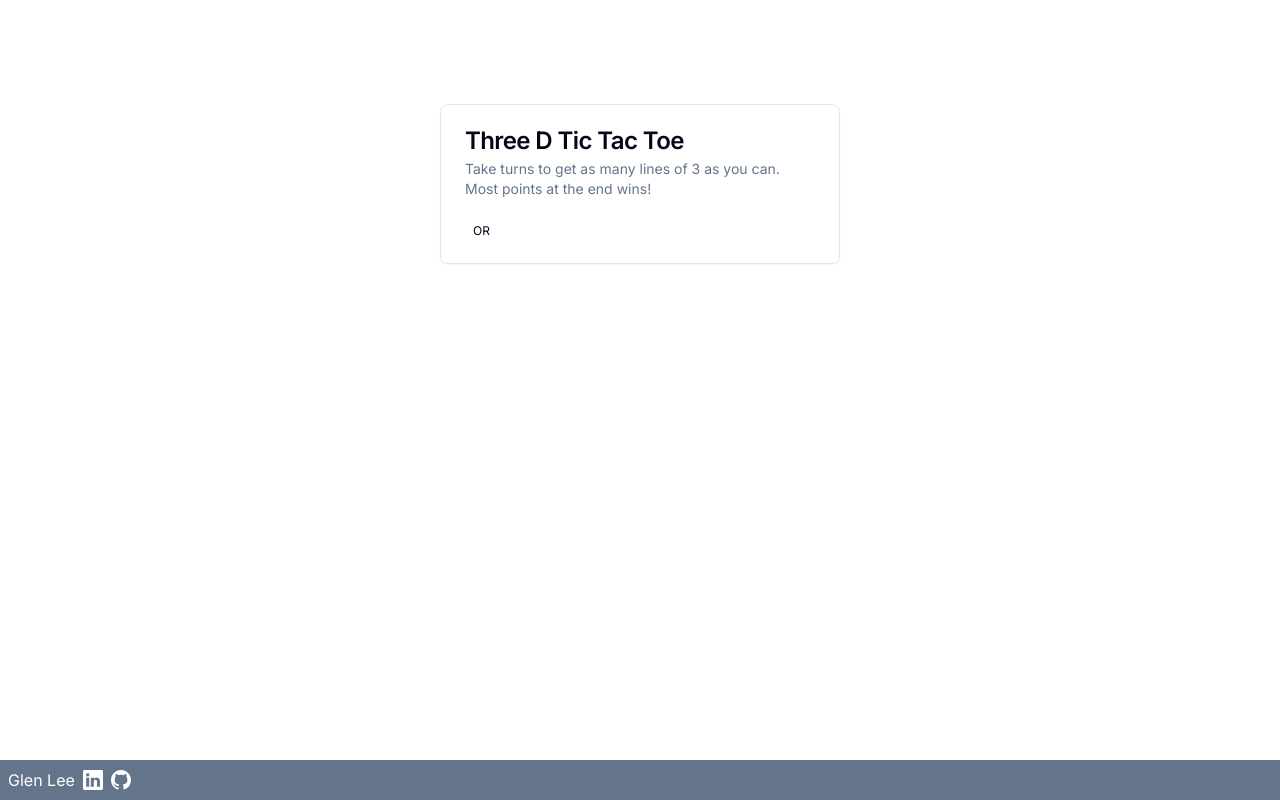
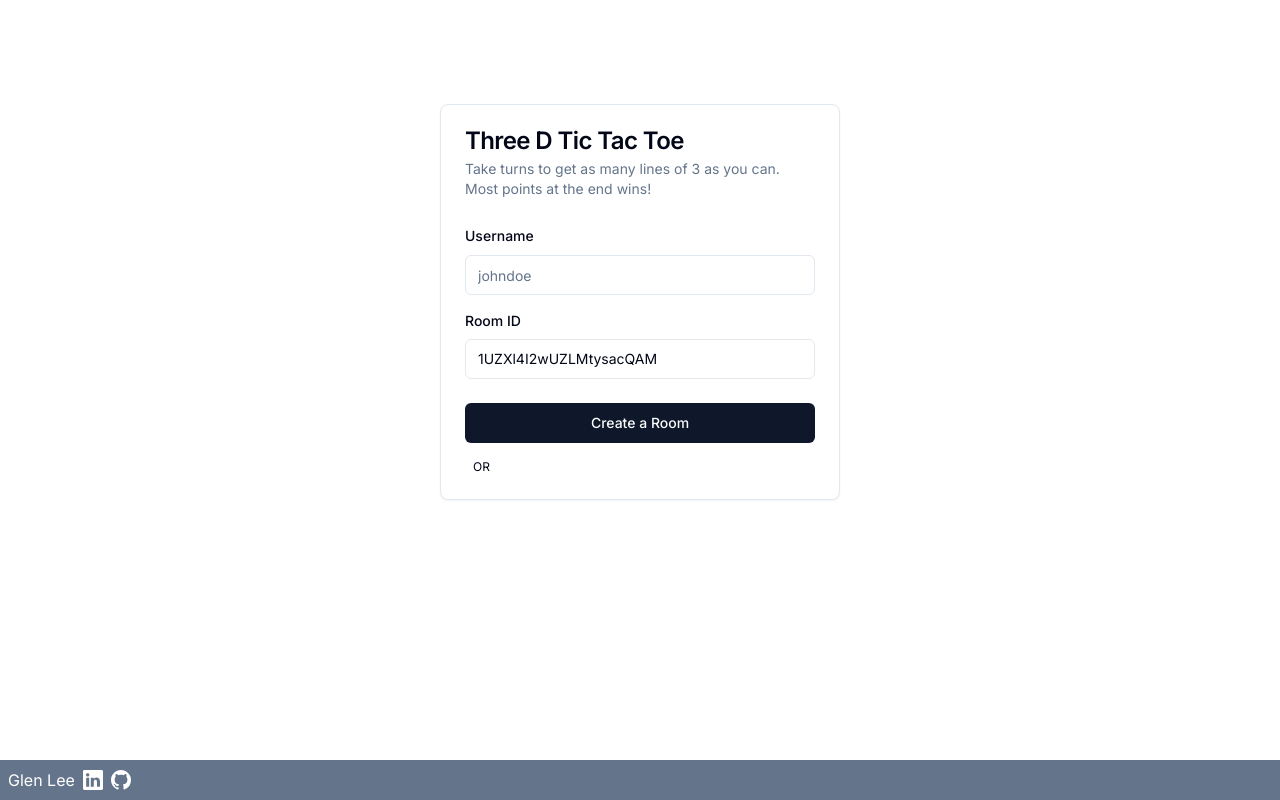
Before and after one commit to glen-lee-developer/three-d-tic-tac-toe, a Next.js app in the folder client/: page / in a window 1280 px wide. Built offline with nearby package versions, Linux system fonts and the light colour scheme.

Commit message:
add createRoom form, types, schema

```diff
--- a/client/app/page.tsx
+++ b/client/app/page.tsx
@@ -10,6 +10,7 @@
 import { nanoid } from "nanoid";
 import { Separator } from "@radix-ui/react-separator";
 import React from "react";
+import CreateRoomForm from "@/components/createRoomForm";
 
 type Props = {};
 
@@ -28,7 +29,7 @@
         </CardHeader>
 
         <CardContent className="flex flex-col space-y-4">
-          {/* <CreateRoomForm roomId={roomId} /> */}
+          <CreateRoomForm roomId={roomId} />
 
           <div className="flex items-center space-x-2 ">
             <Separator />
--- /dev/null
+++ b/client/components/common/ui/form.tsx
@@ -0,0 +1,176 @@
+import * as React from "react"
+import * as LabelPrimitive from "@radix-ui/react-label"
+import { Slot } from "@radix-ui/react-slot"
+import {
+  Controller,
+  ControllerProps,
+  FieldPath,
+  FieldValues,
+  FormProvider,
+  useFormContext,
+} from "react-hook-form"
+
+import { cn } from "@/lib/utils"
+import { Label } from "@/components/common/ui/label"
+
+const Form = FormProvider
+
+type FormFieldContextValue<
+  TFieldValues extends FieldValues = FieldValues,
+  TName extends FieldPath<TFieldValues> = FieldPath<TFieldValues>
+> = {
+  name: TName
+}
+
+const FormFieldContext = React.createContext<FormFieldContextValue>(
+  {} as FormFieldContextValue
+)
+
+const FormField = <
+  TFieldValues extends FieldValues = FieldValues,
+  TName extends FieldPath<TFieldValues> = FieldPath<TFieldValues>
+>({
+  ...props
+}: ControllerProps<TFieldValues, TName>) => {
+  return (
+    <FormFieldContext.Provider value={{ name: props.name }}>
+      <Controller {...props} />
+    </FormFieldContext.Provider>
+  )
+}
+
+const useFormField = () => {
+  const fieldContext = React.useContext(FormFieldContext)
+  const itemContext = React.useContext(FormItemContext)
+  const { getFieldState, formState } = useFormContext()
+
+  const fieldState = getFieldState(fieldContext.name, formState)
+
+  if (!fieldContext) {
+    throw new Error("useFormField should be used within <FormField>")
+  }
+
+  const { id } = itemContext
+
+  return {
+    id,
+    name: fieldContext.name,
+    formItemId: `${id}-form-item`,
+    formDescriptionId: `${id}-form-item-description`,
+    formMessageId: `${id}-form-item-message`,
+    ...fieldState,
+  }
+}
+
+type FormItemContextValue = {
+  id: string
+}
+
+const FormItemContext = React.createContext<FormItemContextValue>(
+  {} as FormItemContextValue
+)
+
+const FormItem = React.forwardRef<
+  HTMLDivElement,
+  React.HTMLAttributes<HTMLDivElement>
+>(({ className, ...props }, ref) => {
+  const id = React.useId()
+
+  return (
+    <FormItemContext.Provider value={{ id }}>
+      <div ref={ref} className={cn("space-y-2", className)} {...props} />
+    </FormItemContext.Provider>
+  )
+})
+FormItem.displayName = "FormItem"
+
+const FormLabel = React.forwardRef<
+  React.ElementRef<typeof LabelPrimitive.Root>,
+  React.ComponentPropsWithoutRef<typeof LabelPrimitive.Root>
+>(({ className, ...props }, ref) => {
+  const { error, formItemId } = useFormField()
+
+  return (
+    <Label
+      ref={ref}
+      className={cn(error && "text-red-500 dark:text-red-900", className)}
+      htmlFor={formItemId}
+      {...props}
+    />
+  )
+})
+FormLabel.displayName = "FormLabel"
+
+const FormControl = React.forwardRef<
+  React.ElementRef<typeof Slot>,
+  React.ComponentPropsWithoutRef<typeof Slot>
+>(({ ...props }, ref) => {
+  const { error, formItemId, formDescriptionId, formMessageId } = useFormField()
+
+  return (
+    <Slot
+      ref={ref}
+      id={formItemId}
+      aria-describedby={
+        !error
+          ? `${formDescriptionId}`
+          : `${formDescriptionId} ${formMessageId}`
+      }
+      aria-invalid={!!error}
+      {...props}
+    />
+  )
+})
+FormControl.displayName = "FormControl"
+
+const FormDescription = React.forwardRef<
+  HTMLParagraphElement,
+  React.HTMLAttributes<HTMLParagraphElement>
+>(({ className, ...props }, ref) => {
+  const { formDescriptionId } = useFormField()
+
+  return (
+    <p
+      ref={ref}
+      id={formDescriptionId}
+      className={cn("text-sm text-slate-500 dark:text-slate-400", className)}
+      {...props}
+    />
+  )
+})
+FormDescription.displayName = "FormDescription"
+
+const FormMessage = React.forwardRef<
+  HTMLParagraphElement,
+  React.HTMLAttributes<HTMLParagraphElement>
+>(({ className, children, ...props }, ref) => {
+  const { error, formMessageId } = useFormField()
+  const body = error ? String(error?.message) : children
+
+  if (!body) {
+    return null
+  }
+
+  return (
+    <p
+      ref={ref}
+      id={formMessageId}
+      className={cn("text-sm font-medium text-red-500 dark:text-red-900", className)}
+      {...props}
+    >
+      {body}
+    </p>
+  )
+})
+FormMessage.displayName = "FormMessage"
+
+export {
+  useFormField,
+  Form,
+  FormItem,
+  FormLabel,
+  FormControl,
+  FormDescription,
+  FormMessage,
+  FormField,
+}
--- /dev/null
+++ b/client/components/common/ui/input.tsx
@@ -0,0 +1,25 @@
+import * as React from "react"
+
+import { cn } from "@/lib/utils"
+
+export interface InputProps
+  extends React.InputHTMLAttributes<HTMLInputElement> {}
+
+const Input = React.forwardRef<HTMLInputElement, InputProps>(
+  ({ className, type, ...props }, ref) => {
+    return (
+      <input
+        type={type}
+        className={cn(
+          "flex h-10 w-full rounded-md border border-slate-200 border-slate-200 bg-white px-3 py-2 text-sm ring-offset-white file:border-0 file:bg-transparent file:text-sm file:font-medium placeholder:text-slate-500 focus-visible:outline-none focus-visible:ring-2 focus-visible:ring-slate-400 focus-visible:ring-offset-2 disabled:cursor-not-allowed disabled:opacity-50 dark:border-slate-800 dark:border-slate-800 dark:bg-slate-950 dark:ring-offset-slate-950 dark:placeholder:text-slate-400 dark:focus-visible:ring-slate-800",
+          className
+        )}
+        ref={ref}
+        {...props}
+      />
+    )
+  }
+)
+Input.displayName = "Input"
+
+export { Input }
--- /dev/null
+++ b/client/components/common/ui/label.tsx
@@ -0,0 +1,26 @@
+"use client"
+
+import * as React from "react"
+import * as LabelPrimitive from "@radix-ui/react-label"
+import { cva, type VariantProps } from "class-variance-authority"
+
+import { cn } from "@/lib/utils"
+
+const labelVariants = cva(
+  "text-sm font-medium leading-none peer-disabled:cursor-not-allowed peer-disabled:opacity-70"
+)
+
+const Label = React.forwardRef<
+  React.ElementRef<typeof LabelPrimitive.Root>,
+  React.ComponentPropsWithoutRef<typeof LabelPrimitive.Root> &
+    VariantProps<typeof labelVariants>
+>(({ className, ...props }, ref) => (
+  <LabelPrimitive.Root
+    ref={ref}
+    className={cn(labelVariants(), className)}
+    {...props}
+  />
+))
+Label.displayName = LabelPrimitive.Root.displayName
+
+export { Label }
--- /dev/null
+++ b/client/components/createRoomForm/index.tsx
@@ -0,0 +1,83 @@
+"use client";
+
+import { useEffect, useState } from "react";
+import { useRouter } from "next/navigation";
+import { useForm } from "react-hook-form";
+import * as z from "zod";
+import { zodResolver } from "@hookform/resolvers/zod";
+import { Loader2 } from "lucide-react";
+
+import type { RoomJoinedData } from "@/types/roomJoinedData";
+import { useUserStore } from "@/stores/userStore";
+import { useMembersStore } from "@/stores/membersStore";
+import { createRoomSchema } from "@/lib/validations/createRoom";
+import {
+  Form,
+  FormControl,
+  FormField,
+  FormItem,
+  FormLabel,
+  FormMessage,
+} from "../common/ui/form";
+import { Input } from "../common/ui/input";
+import { Button } from "../common/ui/button";
+
+interface CreateRoomFormProps {
+  roomId: string;
+}
+
+type CreatRoomForm = z.infer<typeof createRoomSchema>;
+
+export default function CreateRoomForm({ roomId }: CreateRoomFormProps) {
+  const [isLoading, setIsLoading] = useState(false);
+
+  const form = useForm<CreatRoomForm>({
+    resolver: zodResolver(createRoomSchema),
+    defaultValues: {
+      username: "",
+    },
+  });
+
+  function onSubmit({ username }: CreatRoomForm) {
+    setIsLoading(true);
+  }
+
+  return (
+    <Form {...form}>
+      <form
+        onSubmit={form.handleSubmit(onSubmit)}
+        className="flex flex-col gap-4"
+      >
+        <FormField
+          control={form.control}
+          name="username"
+          render={({ field }) => (
+            <FormItem>
+              <FormLabel className="text-foreground">Username</FormLabel>
+              <FormControl>
+                <Input placeholder="johndoe" {...field} />
+              </FormControl>
+              <FormMessage className="text-xs" />
+            </FormItem>
+          )}
+        />
+
+        <div>
+          <p className="mb-2 text-sm font-medium">Room ID</p>
+
+          <div className="flex h-10 w-full items-center justify-between rounded-md border bg-background px-3 py-2 text-sm text-muted-foreground">
+            <span>{roomId}</span>
+          </div>
+        </div>
+
+        <Button type="submit" className="mt-2 w-full">
+          {isLoading ? (
+            <Loader2 className="h-4 w-4 animate-spin" />
+          ) : (
+            "Create a Room"
+          )}
+        </Button>
+      </form>
+    </Form>
+  );
+}
--- /dev/null
+++ b/client/lib/validations/createRoom.ts
@@ -0,0 +1,8 @@
+import * as z from 'zod'
+
+export const createRoomSchema = z.object({
+  username: z
+    .string()
+    .min(2, 'Username must contain at least 2 characters')
+    .max(50, 'Username must not contain more than 50 characters'),
+})
--- /dev/null
+++ b/client/stores/membersStore.ts
@@ -0,0 +1,12 @@
+import { create } from "zustand";
+import { User } from "./userStore";
+
+interface UserState {
+  members: User[];
+  setMembers: (members: User[]) => void;
+}
+
+export const useMembersStore = create<UserState>((set) => ({
+  members: [],
+  setMembers: (members) => set({ members }),
+}));
--- /dev/null
+++ b/client/stores/userStore.ts
@@ -0,0 +1,16 @@
+import { create } from 'zustand'
+
+export interface User {
+  id: string
+  username: string
+}
+
+interface UserState {
+  user: User | null
+  setUser: (user: User) => void
+}
+
+export const useUserStore = create<UserState>(set => ({
+  user: null,
+  setUser: user => set({ user }),
+}))
--- /dev/null
+++ b/client/types/roomJoinedData.ts
@@ -0,0 +1,7 @@
+import { User } from "@/stores/userStore";
+
+export interface RoomJoinedData {
+  user: User;
+  roomId: string;
+  members: User[];
+}
```
Also changed, not shown: client/lib/validations/joinRoom.ts (added, +9 -0 lines), client/package.json (+6 -1 lines), 1 other file (tests, documents, lock files or other folders).
